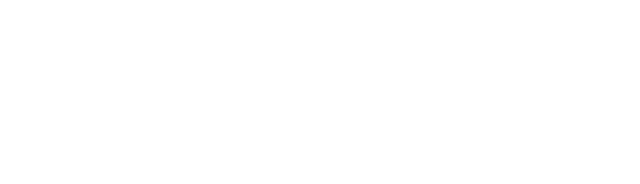
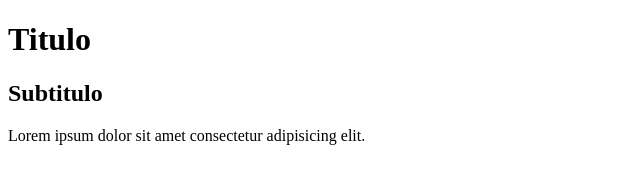
Before and after one commit to JulioHernan/Mi-primera-practica-con-Github, a plain HTML site: page index.html in a window 1280 px wide. Shown: the whole page, without its empty margins (0-640 px from the left). Drawn offline with Linux system fonts and the light colour scheme.

Commit message:
modificando el documento agregando Titulo, subtitulo y parrafo

```diff
--- a/index.html
+++ b/index.html
@@ -6,6 +6,8 @@
     <title>Documento nuevo</title>
 </head>
 <body>
-
+    <h1>Titulo</h1>
+    <h2>Subtitulo</h2>
+    <p>Lorem ipsum dolor sit amet consectetur adipisicing elit. </p>
 </body>
 </html>
```
